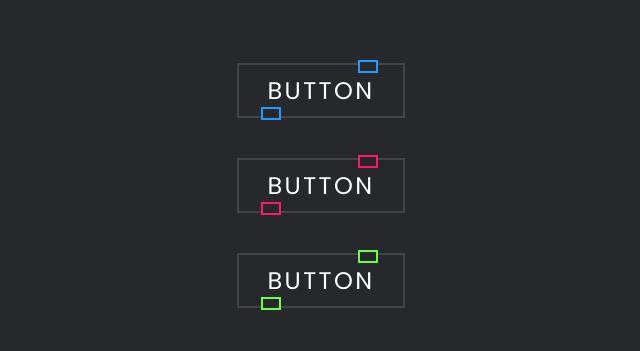
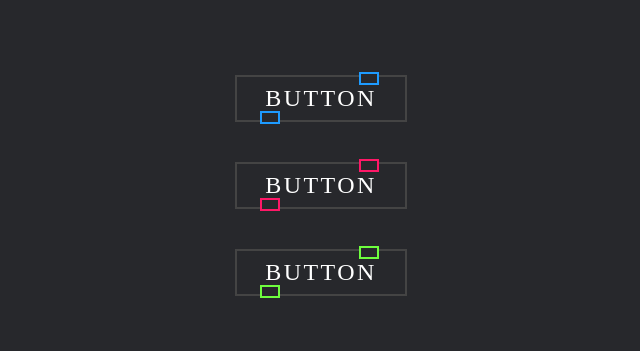
Before and after one commit to Synchrotek/web-animation-practice, a plain HTML site: page index.html in a window 1280 px wide. Shown: the part 195-546 px from the top of the page, without its empty margins (319-959 px from the left). Drawn offline with Linux system fonts and the light colour scheme.

Commit message:
Update index.css

```diff
--- a/index.css
+++ b/index.css
@@ -4,7 +4,7 @@
     margin: 0;
     padding: 0;
     box-sizing: border-box;
-    font-family: 'Poppins', sans-serif;
+    font-family: 'Poppins', ;
 }
 
 body {
```
